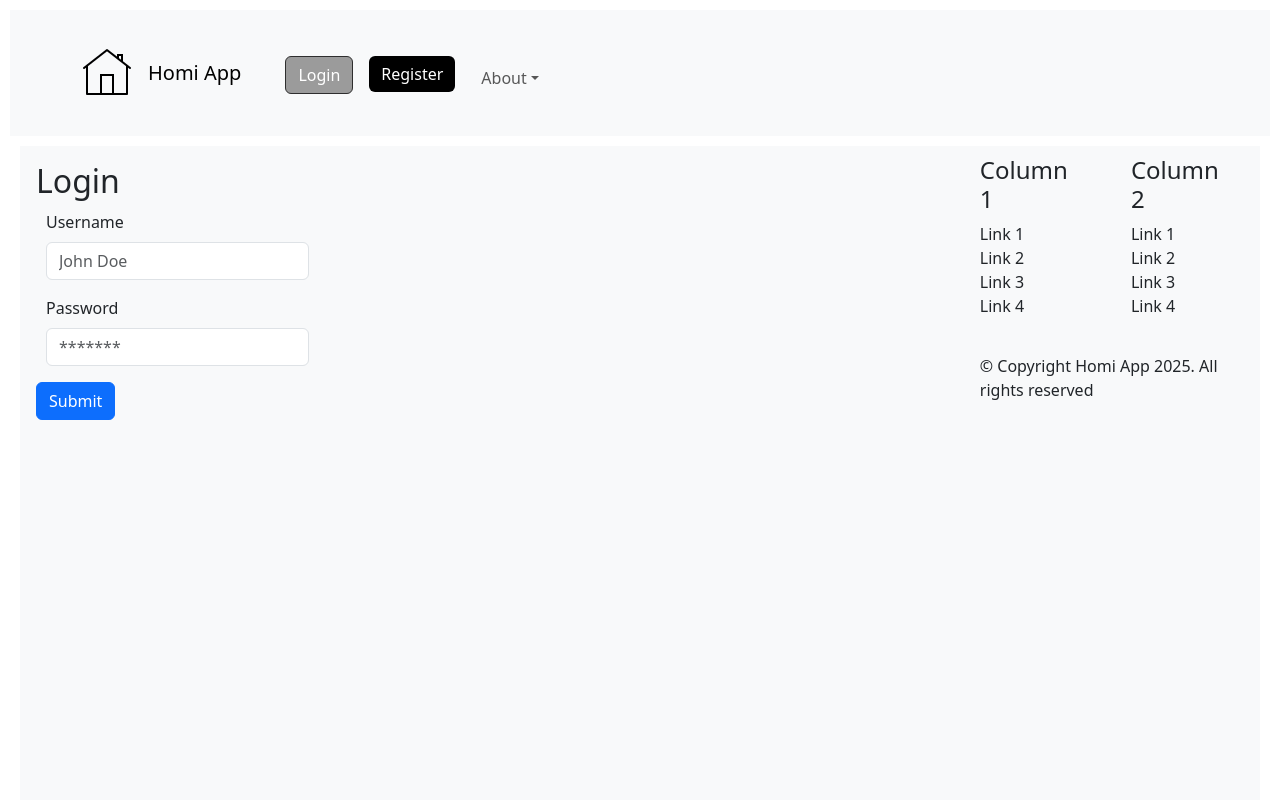
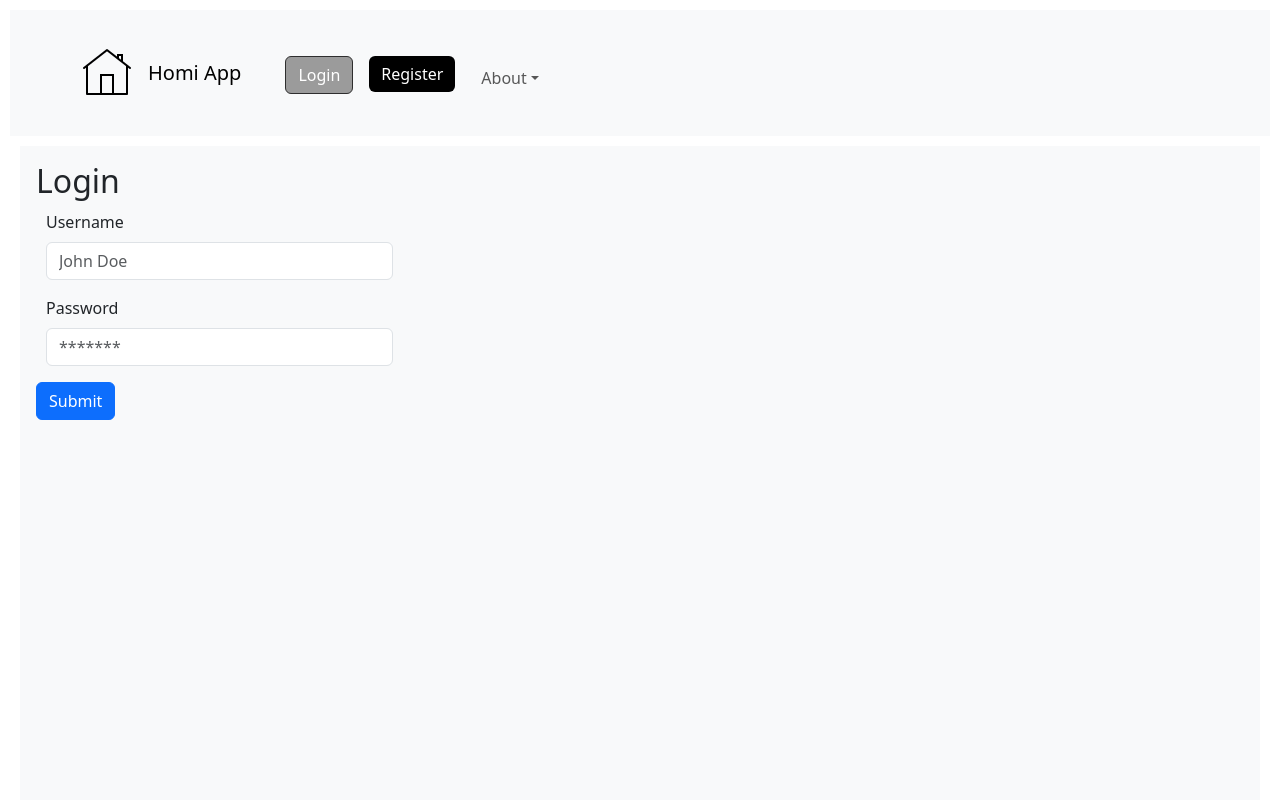
Before and after one commit to Leo-J-Skola/Frontend_Grupp, a React (Vite) app: page /login in a window 1280 px wide. Shown: the top 800 px of the page. Built offline with nearby package versions, Linux system fonts and the light colour scheme; no server answers; a web font is replaced by a local one.

Commit message:
added padding top, background color

```diff
--- a/src/App.jsx
+++ b/src/App.jsx
@@ -39,8 +39,8 @@ function App() {
               </Route>
             </Routes>
           </main>
-          <Footer/>
         </div>
+        <Footer/>
       </AuthProvider>
     </BrowserRouter>
   );
--- a/src/components/Footer.jsx
+++ b/src/components/Footer.jsx
@@ -3,7 +3,7 @@ import { Container, Row, Col } from 'react-bootstrap';
 
 const Footer = () => {
   return (
-    <footer>
+    <footer className="bg-body-tertiary pt-5" data-bs-theme="light">
       <Container>
         {/* Columns */}
         <Row>
```
